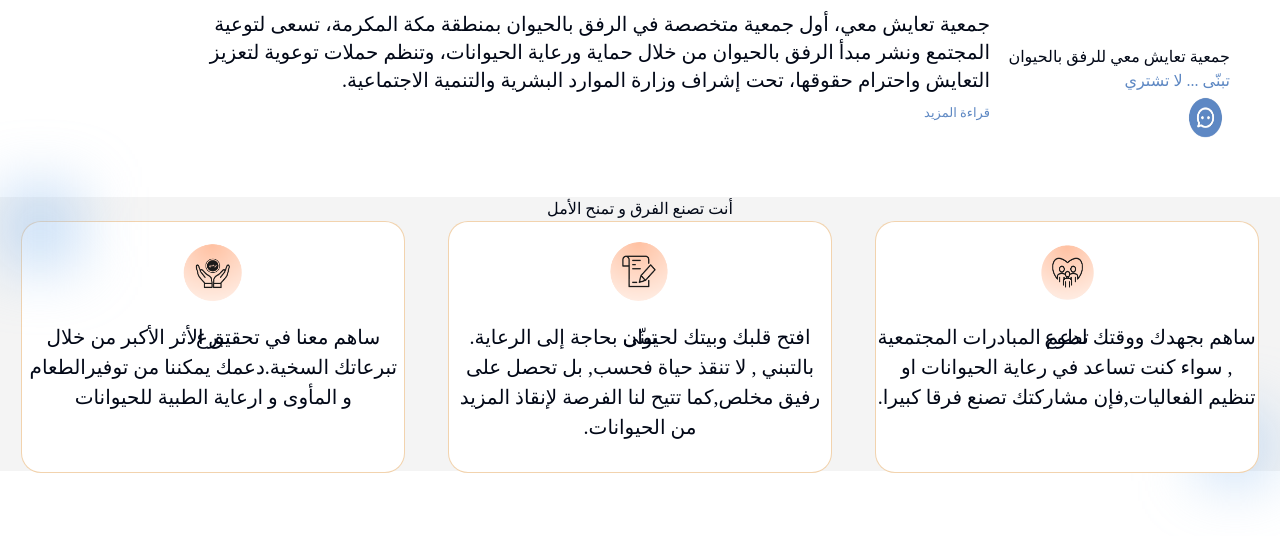
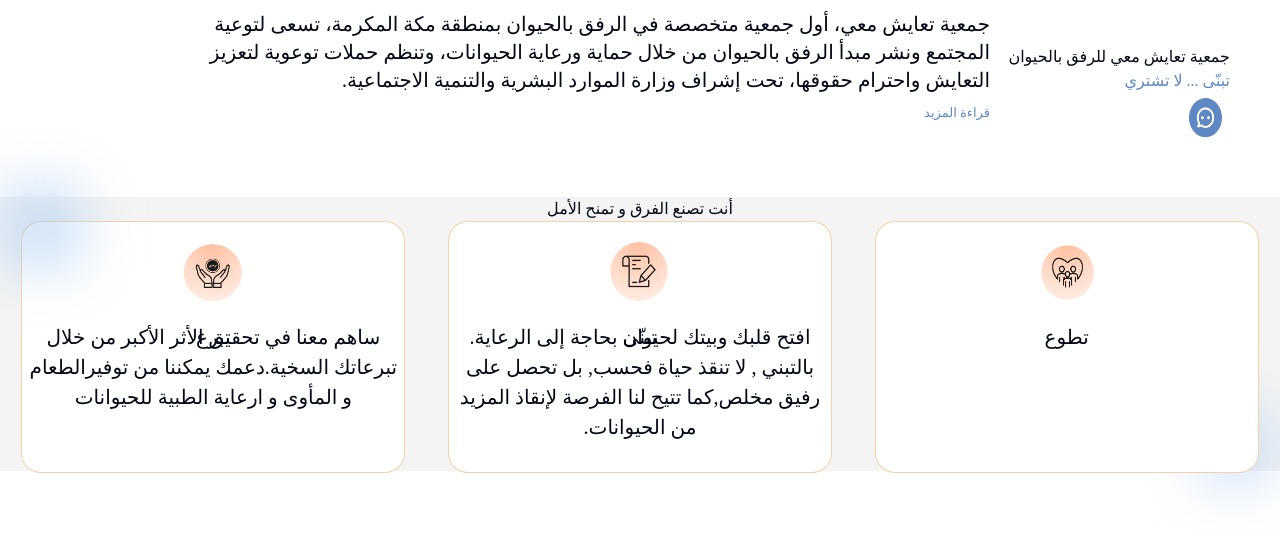
Before and after one commit to ga-wm-ngo/website, a Next.js app: page / in a window 1280 px wide. Shown: the top 536 px of the page. Built offline with nearby package versions, Linux system fonts and the light colour scheme.

Commit message:
Update page.js

```diff
--- a/src/app/page.js
+++ b/src/app/page.js
@@ -27,7 +27,6 @@ export default function Home() {
        <img src="Screenshot 2025-01-16 131945.png" />
         <h2>تطوع</h2>
     </div>
-<h4>ساهم بجهدك ووقتك لدعم المبادرات المجتمعية , سواء كنت تساعد في رعاية الحيوانات او تنظيم الفعاليات,فإن مشاركتك تصنع فرقا كبيرا.</h4>
 </div>
 
 <div className="section-left">
```
